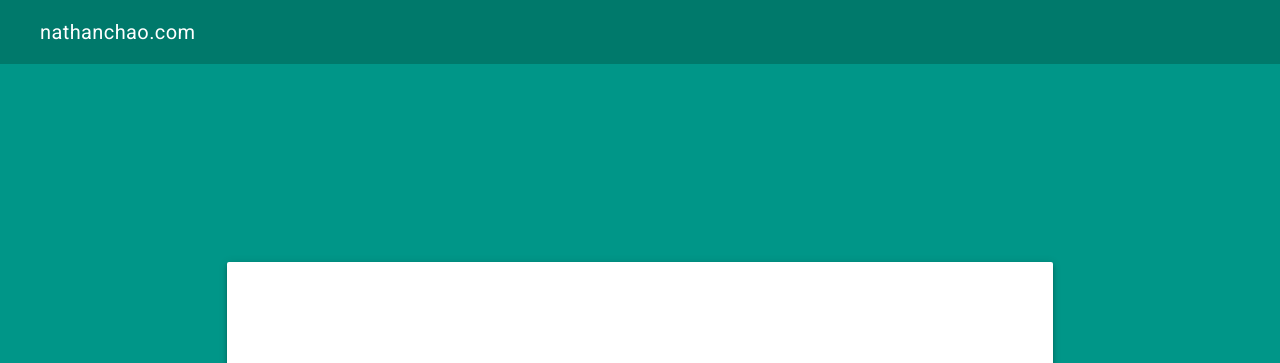
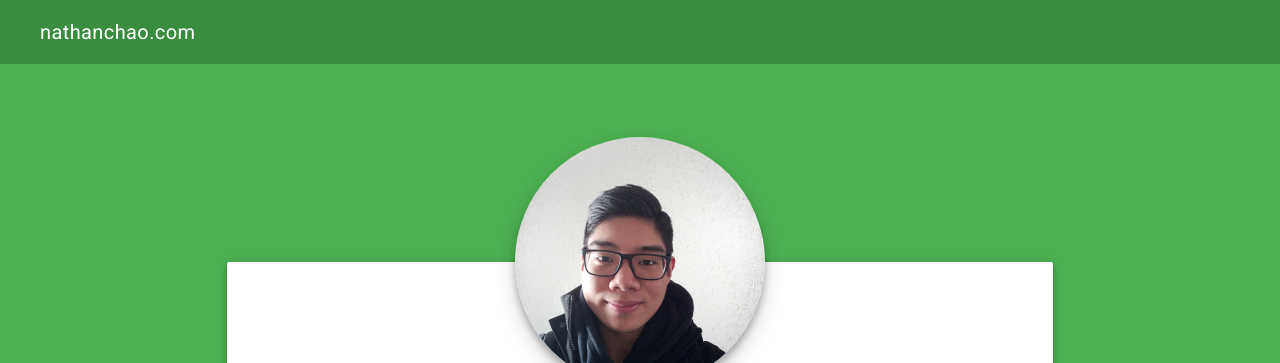
Before and after one commit to n2chao/n2chao.github.io, a plain HTML site: page index.html in a window 1280 px wide. Shown: the top 363 px of the page. Drawn offline with nearby package versions, Linux system fonts and the light colour scheme.

Commit message:
Added picture on page
dat face tho

```diff
--- a/index.html
+++ b/index.html
@@ -27,6 +27,8 @@
         <div class="container mdl-grid">
           <div class="mdl-cell mdl-cell--2-col mdl-cell--hide-tablet mdl-cell--hide-phone"></div>
           <div class="content mdl-color--white mdl-shadow--4dp content mdl-color-text--grey-800 mdl-cell mdl-cell--8-col">
+            <div id="inside">
+              <img id="pouchonLOL" src="images/tronche.png"/>
               <h1 id="title">Nathan Chao</h3>
                 <p>
                   Cillum dolor esse sit incididunt velit eiusmod magna ad nostrud officia aute dolor dolor. Magna esse ullamco pariatur adipisicing consectetur eu commodo officia. Ex cillum consequat mollit minim elit est deserunt occaecat nisi amet. Quis aliqua nostrud Lorem occaecat sunt. Eiusmod quis amet ullamco aliquip dolore ut incididunt duis adipisicing. Elit consequat nisi eiusmod aute ipsum sunt veniam do est. Occaecat mollit aliquip ut proident consectetur amet ex dolore consectetur aliqua elit.
@@ -34,7 +36,7 @@
                 <p>
                   Commodo nisi non consectetur voluptate incididunt mollit duis dolore amet amet tempor exercitation. Qui amet aute ea aute id ad aliquip proident. Irure duis qui labore deserunt enim in quis nisi sint consequat aliqua. Ex proident labore et laborum tempor fugiat sint magna veniam minim. Nulla dolor labore adipisicing in enim mollit laboris fugiat eu. Aliquip minim cillum ullamco voluptate non dolore non ex duis fugiat duis ad. Deserunt cillum ad et nisi amet non voluptate culpa qui do. Labore ullamco et minim proident est laborum mollit ad labore deserunt ut irure dolore. Reprehenderit ad ad irure ut irure qui est eu velit eu excepteur adipisicing culpa. Laborum cupidatat ullamco eu duis anim reprehenderit proident aute ad consectetur eiusmod.
                 </p>
-
+            </div>
           </div>
         </div>
         <footer class="footer">
--- a/style.css
+++ b/style.css
@@ -5,7 +5,7 @@ body{
 .ribbon {
   width: 100%;
   height: 40vh;
-  background-color: #009688;
+  background-color: #4CAF50;
   flex-shrink: 0;
 }
 
@@ -17,7 +17,7 @@ body{
 .header .mdl-layout__header-row {
   padding-left: 40px;
   color: #FFFFFF;
-  background-color: #00796B;
+  background-color: #388E3C;
 }
 
 #title_url{
@@ -39,6 +39,7 @@ body{
 .content {
   border-radius: 2px;
   padding: 80px 56px;
+  padding-top: 0;
   margin-top: 150px;
   margin-bottom: 80px;
 }
@@ -67,3 +68,18 @@ body{
   color: #757575;
   text-decoration: none;
 }
+
+#pouchonLOL{
+  width:250px;
+  height: auto;
+  float:top;
+  display: block;
+  margin: 0 auto;
+  border-radius: 50%;
+  box-shadow: 0 10px 20px rgba(0,0,0,0.19), 0 6px 6px rgba(0,0,0,0.23);
+}
+
+#inside{
+  position: relative;
+  top: -125px;
+}
```
Lines whose indentation alone changed are shown as unchanged.
